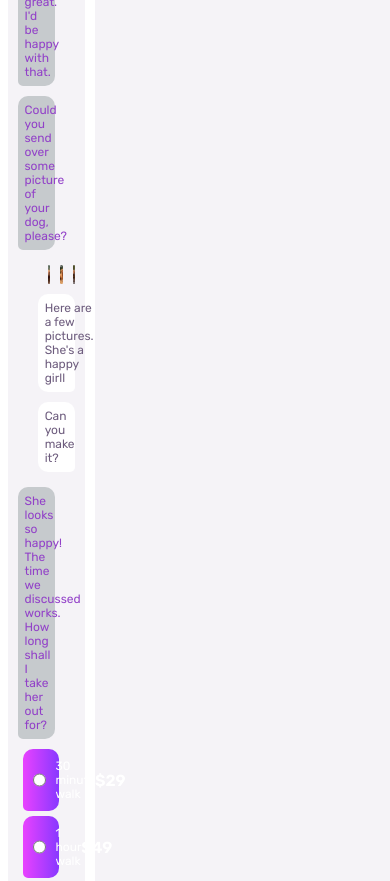
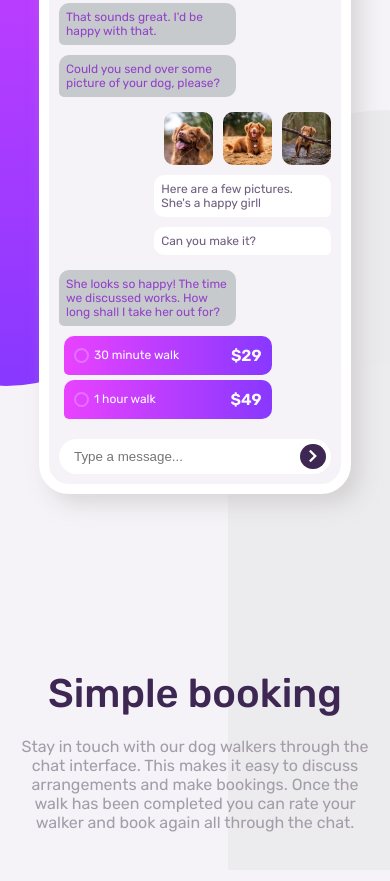
Before and after one commit to Eyu-Gen/Chat-App-CSS-illustration, a plain HTML site: page index.html in a window 390 px wide. Shown: the part 224-1105 px from the top of the page. Drawn offline with nearby package versions, Linux system fonts and the light colour scheme.

Commit message:
Completed

```diff
--- a/index.html
+++ b/index.html
@@ -13,10 +13,11 @@
 </head>
 <body>
     <main>
+        <!-- Background -->
+        <div class="backgroundLeft"></div>
+
         <!-- Left side Mobile section -->
         <section class="container mobileSection">
-            <!-- Background -->
-            <div class="backgroundLeft"></div>
             <!-- Mobile -->
             <div class="mobile">
                 <!-- Mobile Top White Box -->
@@ -94,14 +95,20 @@
                     <div class="priceGroup">
                         <div class="priceBox">
                             <div class="leftPrice">
-                                <input type="radio" name="time" class="time">
+                                <input type="radio" id="time1" name="time" class="time">
+                                <label class="radio-label" for="time1">
+                                    <div></div>
+                                </label>
                                 <p class="chatPara pricePara">30 minute walk</p>
                             </div>
                             <p class="price">$29</p>
                         </div>
                         <div class="priceBox">
                             <div class="leftPrice">
-                                <input type="radio" name="time" class="time">
+                                <input type="radio" id="time2" name="time" class="time radio">
+                                <label class="radio-label" for="time2">
+                                    <div></div>
+                                </label>
                                 <p class="chatPara pricePara">1 hour walk</p>
                             </div>
                             <p class="price">$49</p>
@@ -121,7 +128,19 @@
         </section>
 
         <!-- Right Side details of webpage -->
-        <section class="container detailSection"></section>
+        <section class="container detailSection">
+            <!-- Paragraph -->
+            <p class="heading">Simple booking</p>
+            <p class="para detailPara">
+                Stay in touch with our dog walkers through the chat interface.
+                This makes it easy to discuss arrangements and make bookings.
+                Once the walk has been completed you can rate your walker and
+                book again all through the chat.
+            </p>
+        </section>
+
+        <!-- Background -->
+        <div class="backgroundRight"></div>
     </main>
 </body>
 </html>
--- a/style.css
+++ b/style.css
@@ -20,9 +20,16 @@
 }
 
 body{
-    height: 100vh;
+    /* height: 100vh; */
     background-color: var(--appBackground);
     font-family: var(--fontFamily);
+    overflow-x: hidden;
+    max-width: 1440px;
+    margin: 0 auto;
+}
+
+main{
+    display: flex;
 }
 
 .container{
@@ -42,11 +49,11 @@ body{
 
 /* Background Div */
 .backgroundLeft{
-    width: 60%;
+    width: 30%;
     height: 90vh;
     border-bottom-left-radius: 200px;
     border-bottom-right-radius: 200px;
-    position: absolute;
+    position: fixed;
     left: -100px;
     top: -10px;
     background-image: linear-gradient(to top, var(--gradientLeft), var(--gradientRight));
@@ -82,6 +89,7 @@ img{
     border-radius: 30px;
     margin: 50px 100px;
     background-color: var(--appBackground);
+    box-shadow: 10px 10px 20px rgba(189, 188, 188, 0.504);
 }
 
 /* Mobile Top */
@@ -219,10 +227,35 @@ img{
     display: flex;
 }
 
-.time{
-    color: var(--gradientRight);
-    background-color: var(--gradientRight);
-    margin-right: 10px;
+input[type='radio'] {
+    display: none;
+}
+
+.radio-label {
+    height: 15px;
+    width: 15px;
+    border-radius: 50%;
+    border: 2px solid var(--radioButton);
+    margin-right: 5px;
+    position: relative;
+    display: grid;
+    place-items: center;
+
+
+    &::before {
+        position: absolute;
+        content: '';
+        height: 0;
+        width: 0;
+        border-radius: 50%;
+        background-color: var(--gradientLeft);
+        transition: all 0.3s linear;
+    }
+}
+
+input[type='radio']:checked+.radio-label::before {
+    height: 8px;
+    width: 8px;
 }
 
 .pricePara{
@@ -268,3 +301,123 @@ img{
     justify-content: center;
     border-radius: 50%;
 }
+
+.backgroundRight{
+    width: 30%;
+    height: 90vh;
+    border-top-left-radius: 200px;
+    border-top-right-radius: 200px;
+    position: fixed;
+    right: -160px;
+    bottom: 0;
+    background-color: rgba(218, 218, 218, 0.353);
+    z-index: -1;
+}
+
+
+/* Right Side of Page */
+.detailSection{
+    position: relative;
+    display: flex;
+    flex-direction: column;
+    align-items: baseline;
+    justify-content: center;
+}
+
+
+.heading{
+    font-size: 40px;
+    font-weight: 500;
+    color: var(--mainHeading);
+    margin-bottom: 20px;
+}
+
+.detailPara{
+    color: var(--paragraph);
+    width: 70%;
+}
+
+/* Responsive For Tablets */
+@media (max-width:850px) and  (min-width:550px){
+    main{
+        flex-direction: column;
+    }
+
+    .container,
+    .detailSection>p{
+        width: 100%;
+    }
+
+    .mobileSection{
+        display: flex;
+        align-items: center;
+        justify-content: center;
+        min-height: fit-content;
+    }
+
+    .mobile{
+        width: 40%;
+    }
+
+    .backgroundRight{
+        bottom: -350px;
+        width: 60%;
+        right: -200px;
+    }
+
+    .backgroundLeft{
+        top: -350px;
+        width: 60%;
+        left: -200px;
+    }
+
+    .detailSection{
+        text-align: center;
+        padding: 50px 20px;
+    }
+}
+
+/* Responsive for Mobile*/
+@media only screen and (max-width:550px) {
+        main{
+            display: flex;
+            flex-direction: column;
+        }
+
+        .container{
+            width: 100%;
+            height: fit-content;
+        }
+
+        .mobileSection{
+            display: flex;
+            align-items: center;
+            justify-content: center;
+        }
+
+        .mobile{
+            width: 80%;
+            margin-top: 50px;
+        }
+
+        .backgroundRight{
+            bottom: -250px;
+            width: 80%;
+            right: -150px;
+        }
+
+        .backgroundLeft{
+            top: -150px;
+            width: 80%;
+            left: -150px;
+        }
+
+        .detailSection{
+            padding: 50px 20px;
+        }
+
+        .detailSection>p{
+            width: 100%;
+            text-align: center;
+        }
+}
```
Also changed, not shown: images/desktop-design.jpg (deleted), images/mobile-design.jpg (deleted).
